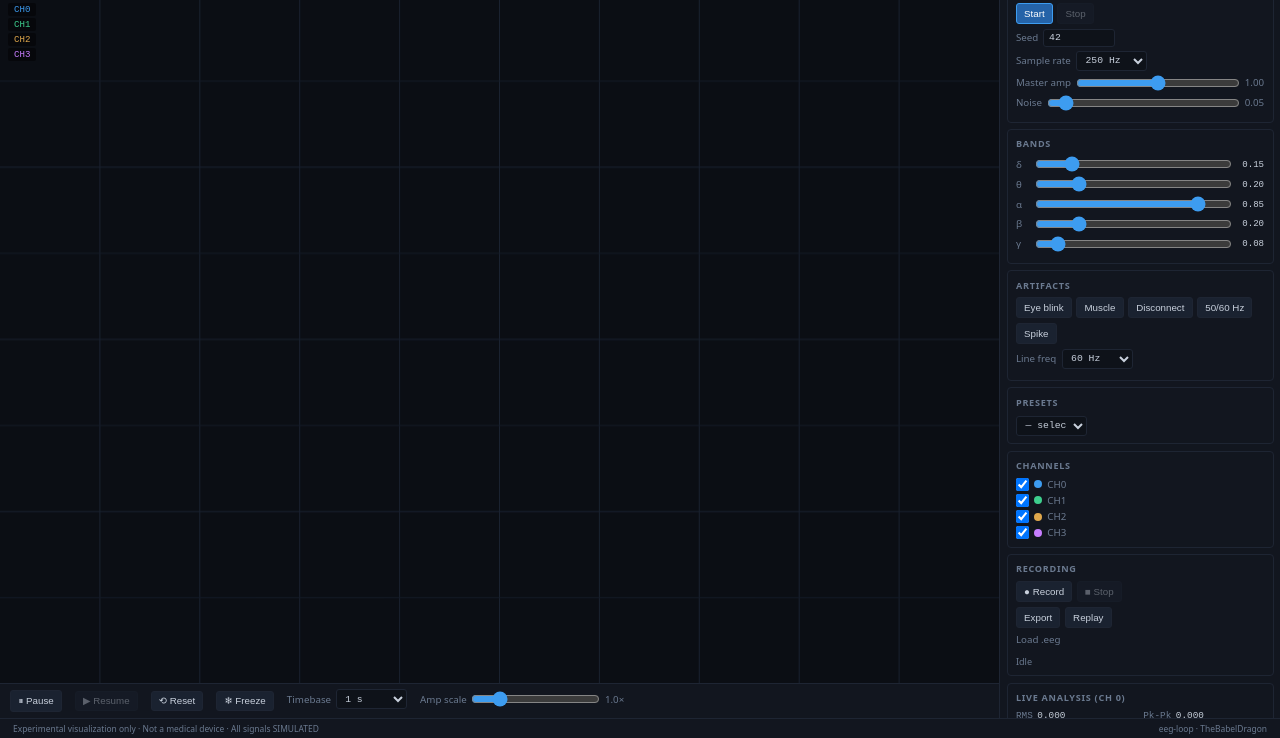
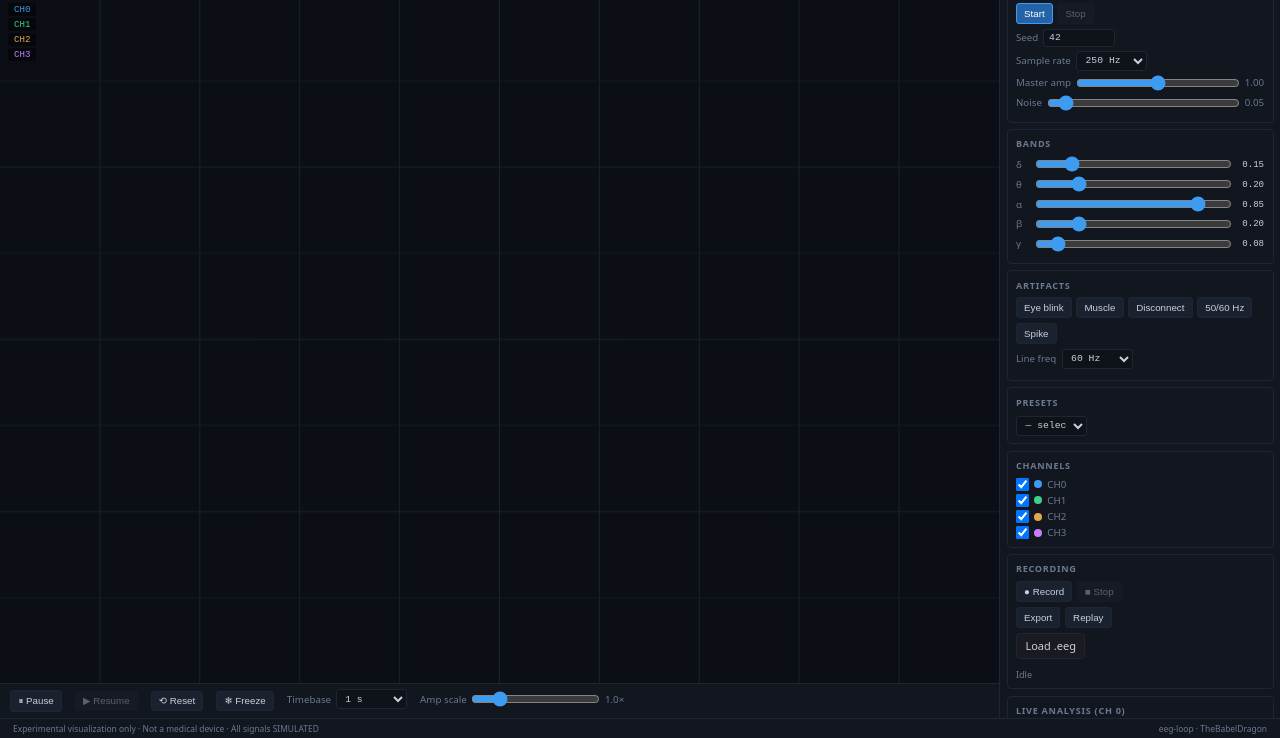
Before and after one commit to TheBabelDragon/eeg-loop, a plain HTML site: page web/index.html in a window 1280 px wide. Shown: the part 62-800 px from the top of the page. Drawn offline with Linux system fonts and the light colour scheme.

Commit message:
feat(web): wire Load .eeg to EEGPacketSource in main.js + file-btn CSS

```diff
--- a/web/css/lab.css
+++ b/web/css/lab.css
@@ -58,3 +58,17 @@ input[type=number],select{background:#0e1219;border:1px solid var(--border);colo
 .inference-state.valid{border-color:#1a3a2a;color:var(--ok)}
 .footer{display:flex;justify-content:space-between;padding:.3rem 1rem;background:var(--panel);border-top:1px solid var(--border);font-size:.65rem;color:var(--muted);flex-shrink:0}
 @media(max-width:800px){.workspace{flex-direction:column}.control-panel{width:100%;max-height:40vh}.scope-panel{border-right:none}}
+
+.file-btn {
+  display: inline-flex;
+  align-items: center;
+  gap: 0.35rem;
+  padding: 0.35rem 0.65rem;
+  border: 1px solid var(--border, #333);
+  border-radius: 4px;
+  background: var(--panel-2, #1a1a22);
+  color: inherit;
+  cursor: pointer;
+  font-size: 0.85rem;
+}
+.file-btn:hover { border-color: var(--accent, #6af); }
```
